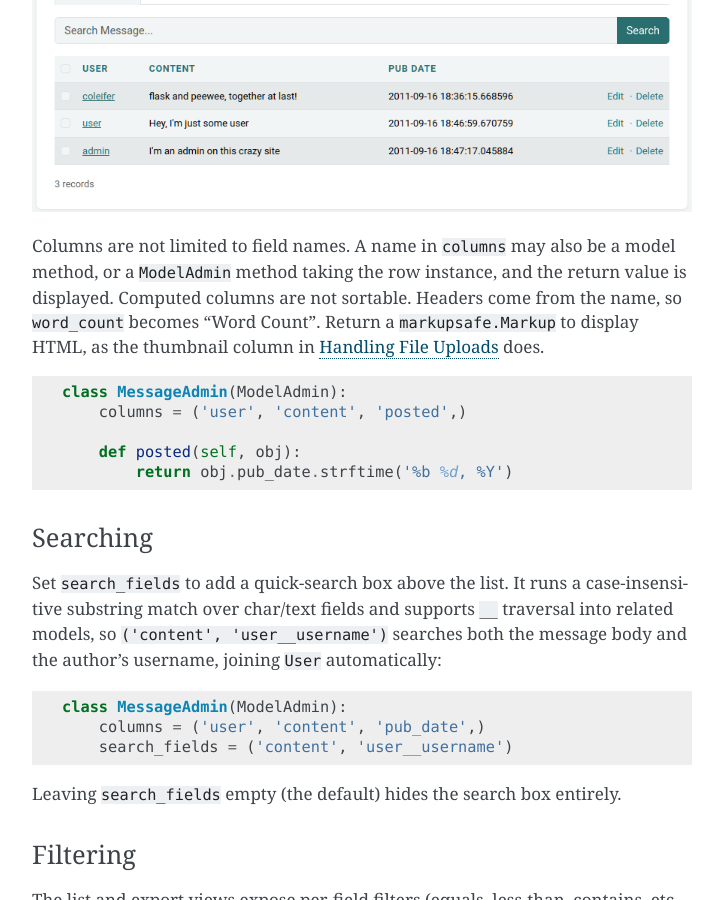
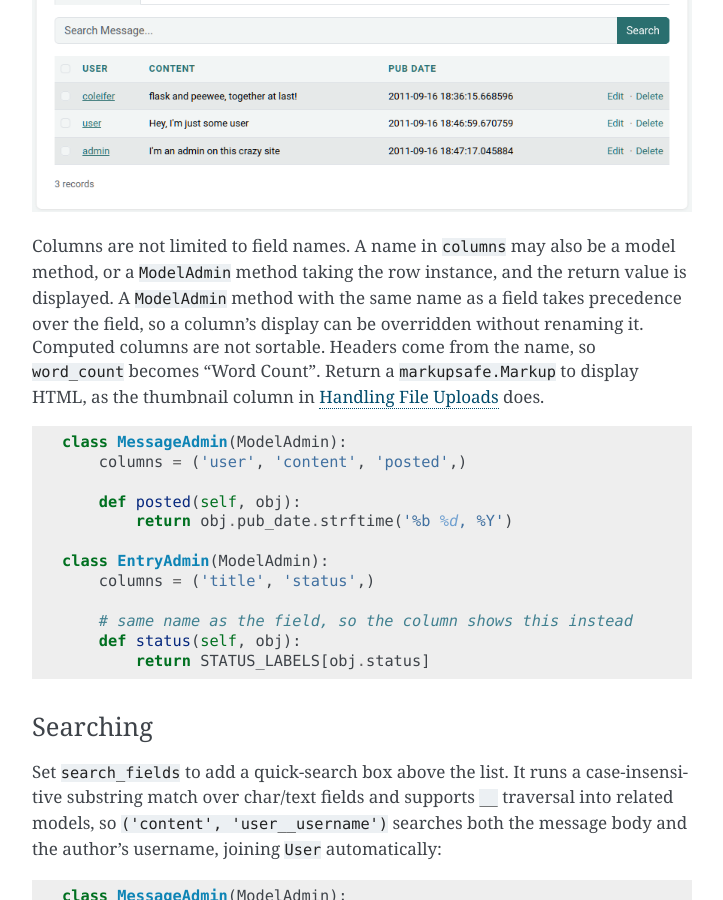
Before and after one commit to coleifer/flask-peewee, a Sphinx documentation site: the page built from docs/admin.rst, in a window 1280 px wide and 900 px high, scrolled down 3353 px. Shown: the whole window, without its empty margins (388-1111 px from the left). Built offline with Sphinx 7.4.7, drawn with Linux system fonts in a browser that asks for light colours.

Commit message:
Allow modeladmin to override display for exact field names.

```diff
--- a/docs/admin.rst
+++ b/docs/admin.rst
@@ -125,7 +125,9 @@ Filtering is available, as is search:
 
 Columns are not limited to field names. A name in ``columns`` may also be a
 model method, or a ``ModelAdmin`` method taking the row instance, and the
-return value is displayed. Computed columns are not sortable. Headers come
+return value is displayed. A ``ModelAdmin`` method with the same name as a
+field takes precedence over the field, so a column's display can be overridden
+without renaming it. Computed columns are not sortable. Headers come
 from the name, so ``word_count`` becomes "Word Count". Return a
 ``markupsafe.Markup`` to display HTML, as the thumbnail column in
 :ref:`admin-file-uploads` does.
@@ -137,6 +139,13 @@ from the name, so ``word_count`` becomes "Word Count". Return a
 
         def posted(self, obj):
             return obj.pub_date.strftime('%b %d, %Y')
+
+    class EntryAdmin(ModelAdmin):
+        columns = ('title', 'status',)
+
+        # same name as the field, so the column shows this instead
+        def status(self, obj):
+            return STATUS_LABELS[obj.status]
 
 Searching
 ^^^^^^^^^
--- a/docs/api.rst
+++ b/docs/api.rst
@@ -190,7 +190,8 @@ Exposing Models with the ModelAdmin
             * field on a model
             * attribute on a model instance
             * callable on a model instance (called with no parameters)
-            * method on the ``ModelAdmin`` (called with the model instance)
+            * method on the ``ModelAdmin`` (called with the model instance),
+              which takes precedence over a model field of the same name
 
             If a column is a model field, it will be sortable.
 
```
Also changed, not shown: 3 other files.
